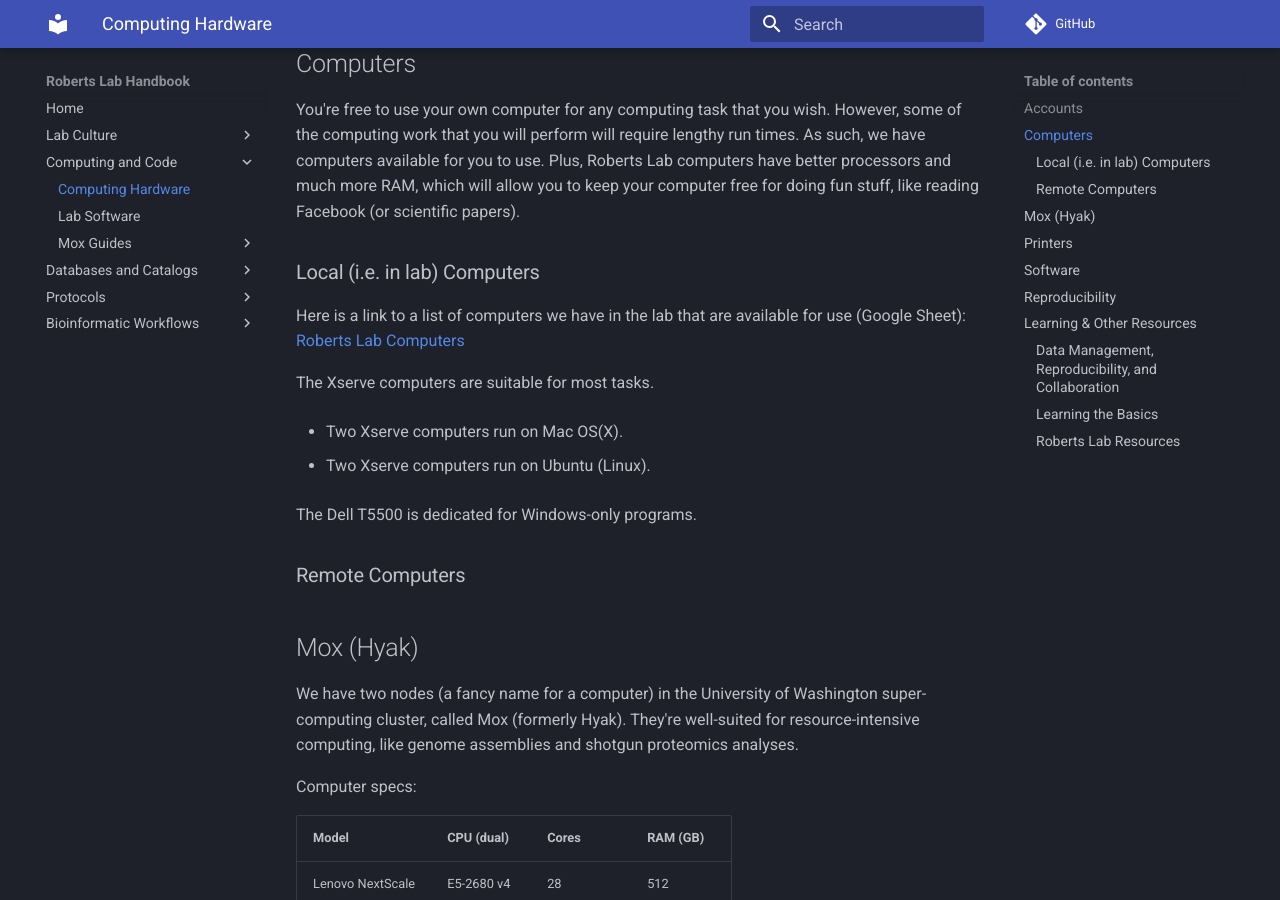
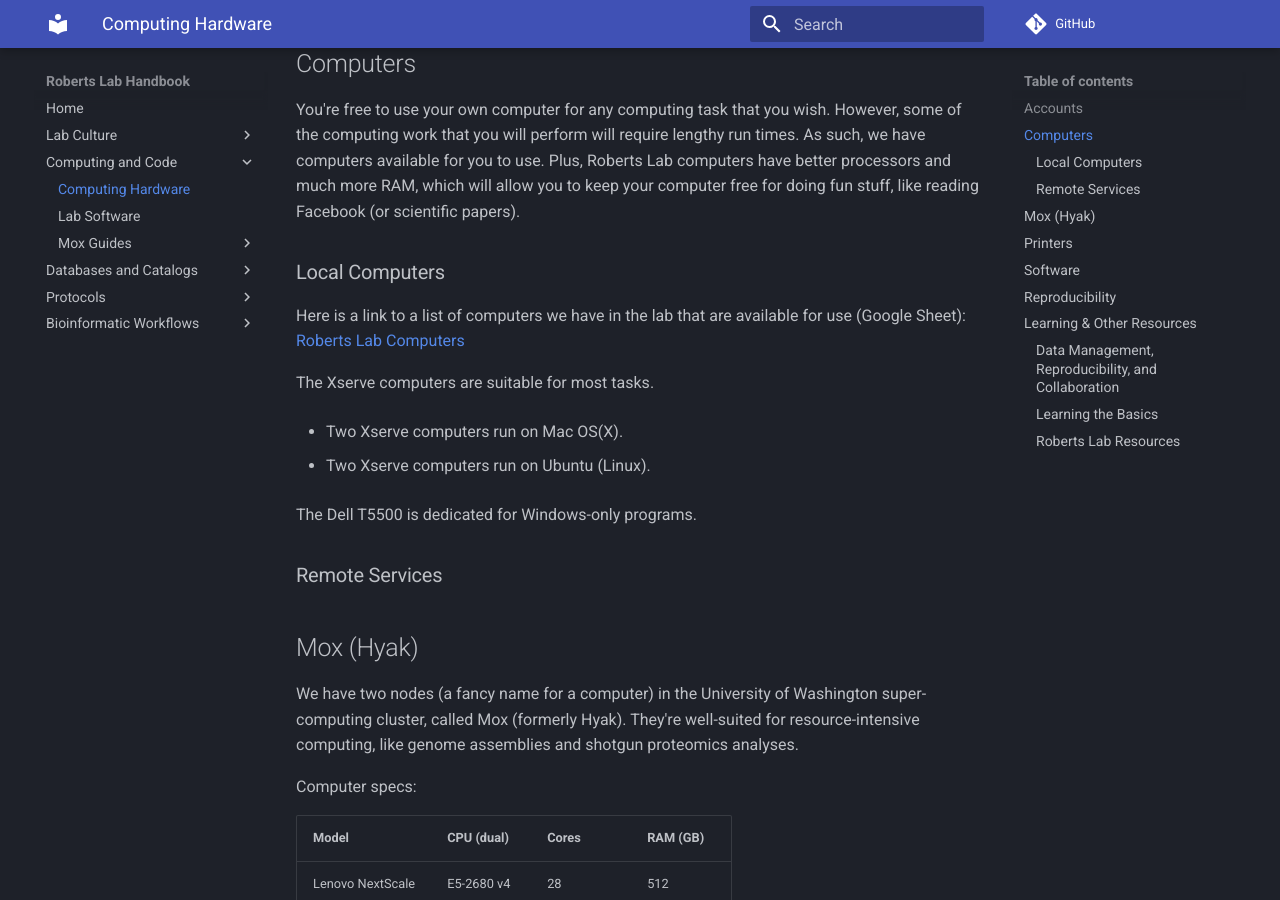
Before and after one commit to RobertsLab/resources, an MkDocs documentation site: the page built from docs/Computing-Hardware.md, in a window 1280 px wide and 900 px high, scrolled down 603 px. Built offline with MkDocs 1.6.1 and Material for MkDocs 9.7.7, drawn with Linux system fonts in a browser that asks for light colours; comment, search, counter and statistics services are not loaded.

Commit message:
Update Computing-Hardware.md

```diff
--- a/docs/Computing-Hardware.md
+++ b/docs/Computing-Hardware.md
@@ -17,7 +17,7 @@
 ## Computers
 You're free to use your own computer for any computing task that you wish. However, some of the computing work that you will perform will require lengthy run times. As such, we have computers available for you to use. Plus, Roberts Lab computers have better processors and much more RAM, which will allow you to keep your computer free for doing fun stuff, like reading Facebook (or scientific papers).
 
-### Local (i.e. in lab) Computers
+### Local Computers
 
 Here is a link to a list of computers we have in the lab that are available for use (Google Sheet): [Roberts Lab Computers](https://docs.google.com/spreadsheets/d/1mtIITcjqZVEQtynYZFdOdx51uXTiXP7Jvvzv_SnWCDY/edit?usp=sharing)
 
@@ -29,7 +29,9 @@
 
 The Dell T5500 is dedicated for Windows-only programs.
 
-### Remote Computers
+### Remote Services
+
+
 
 ## Mox (Hyak)
 
@@ -43,7 +45,7 @@
 | Lenovo NextScale | E5-2680 v4 | 28 | 128 |
 
 Due to the initial steep learning curve, we have a dedicated wiki to document how to use Mox:
-- [Mox Wiki](https://github.com/RobertsLab/hyak_mox/wiki)
+- [Mox Wiki](https://robertslab.github.io/resources/mox_Adding-a-User/)
 
 ## Printers
 You can send print jobs wirelessly to the Brother MFC7460DN printer in rm 209.
@@ -62,7 +64,7 @@
 
 To limit clutter on this page, we've assembled a list of software currently installed on each lab computer (including our Mox node):
 
-- [Lab Software](https://github.com/RobertsLab/resources/wiki/Lab-Software)
+- [Lab Software](https://robertslab.github.io/resources/Lab-Software/)
 
 If you need/want any particular software installed that isn't on the list, please submit a [GitHub Issue](https://github.com/RobertsLab/resources/issues). Please consider that we prefer to use free, open-source software.
 
```
